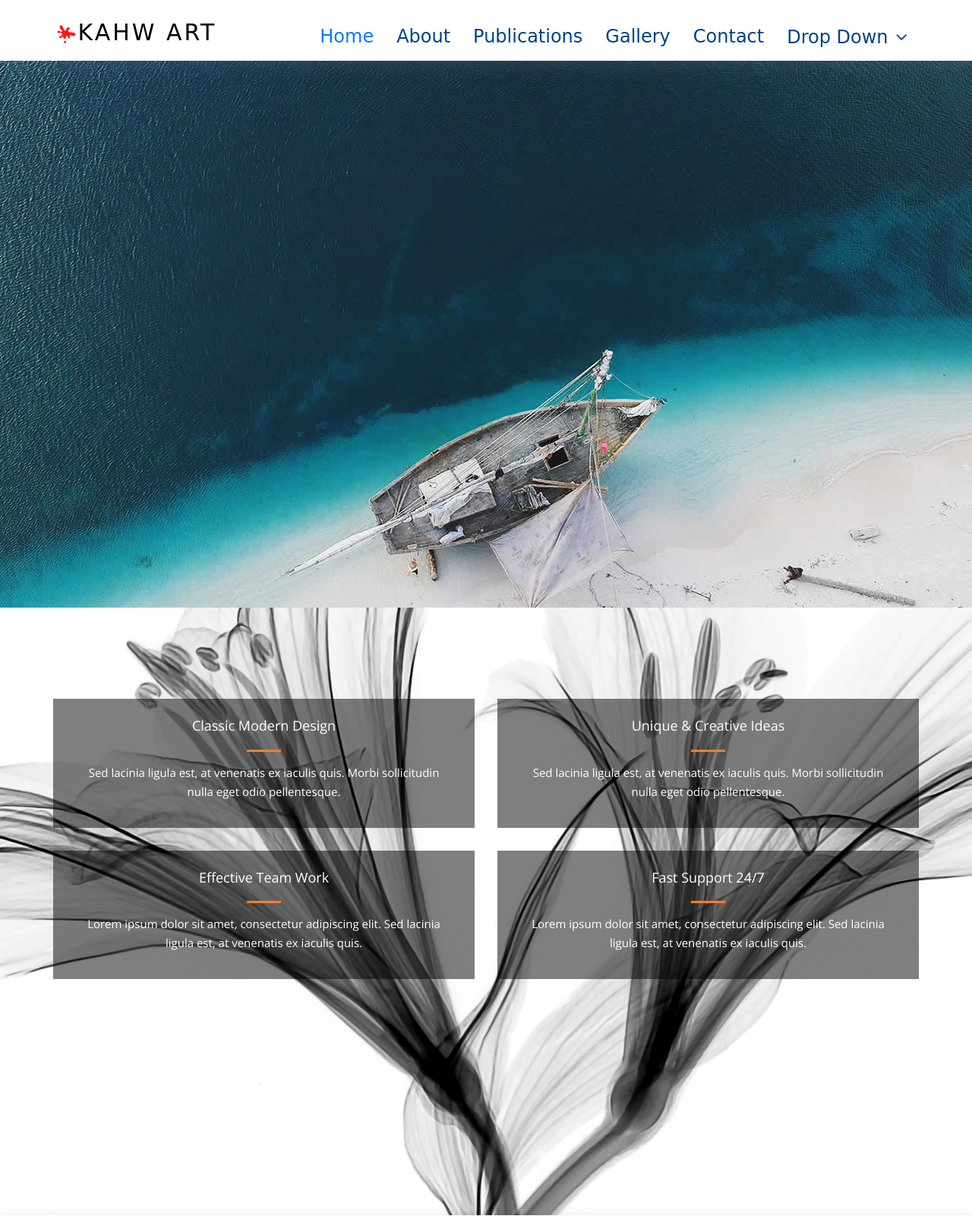
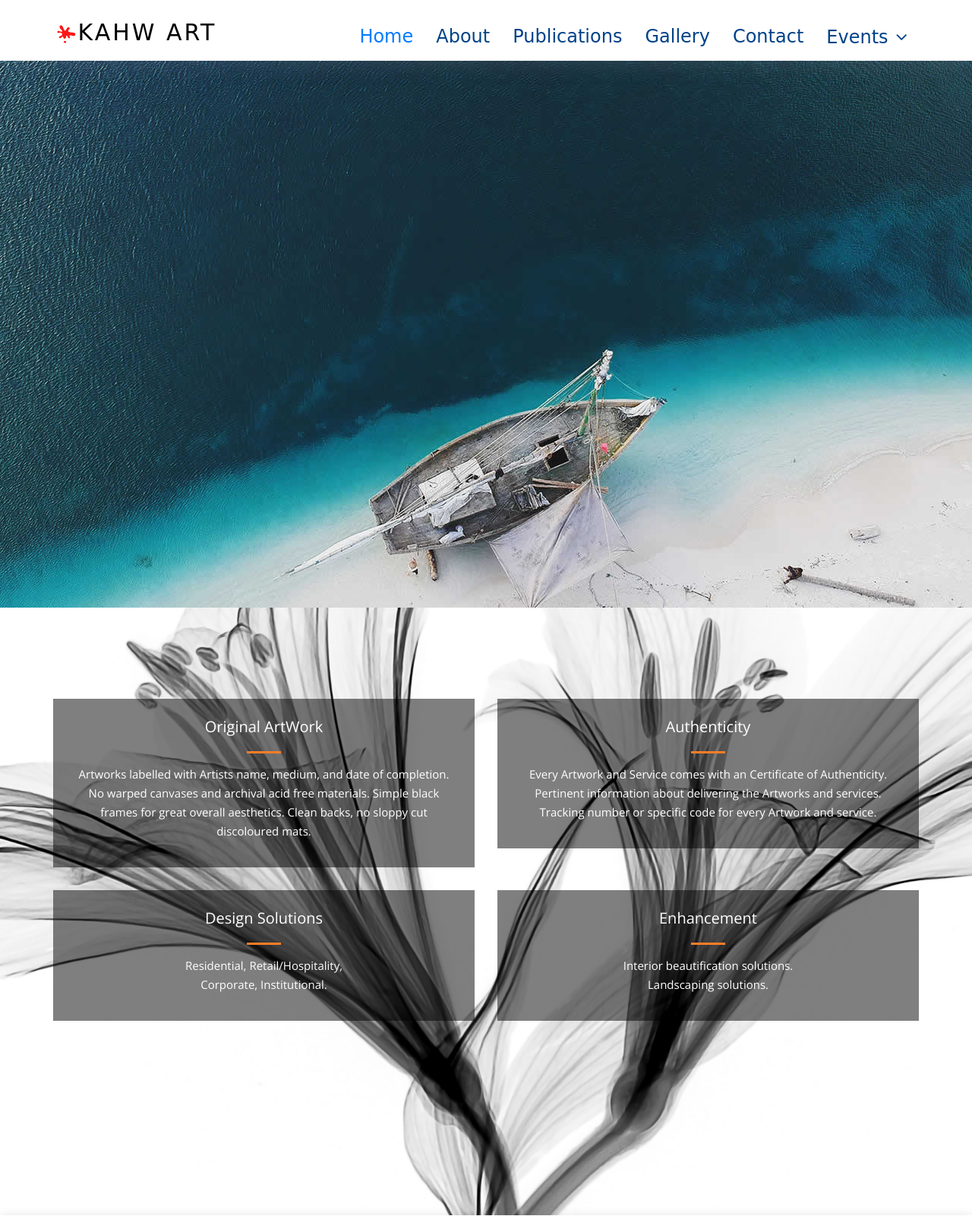
Before and after one commit to Nadeemaslam/artwebsite, a Django app: page / in a window 1280 px wide. Shown: the top 1601 px of the page at 76% size. Run offline with Django 3.2, Linux system fonts and the light colour scheme; some libraries are stand-ins or nearby versions; some web fonts are replaced.

Commit message:
art tiles added

```diff
--- a/artgallery/templates/artgallery/index.html
+++ b/artgallery/templates/artgallery/index.html
@@ -38,31 +38,47 @@
                 <div class="col-md-12">
                     <div class="row">
                         <div class="col-md-6">
-                            <div class="service-item">
-                                <h4>Classic Modern Design</h4>
+                            <div class="service-item zoomA" id="tile1">
+                                <h2>Original ArtWork</h2>
                                 <div class="line-dec"></div>
-                                <p>Sed lacinia ligula est, at venenatis ex iaculis quis. Morbi sollicitudin nulla eget odio pellentesque.</p>
+                                <p>Artworks labelled with Artists name, medium, and date of completion.
+
+                                        No warped canvases and archival acid free materials.
+
+                                        Simple black frames for great overall aesthetics.
+
+                                        Clean backs, no sloppy cut discoloured mats.
+                                        </p>
                             </div>
                         </div>
                         <div class="col-md-6">
-                            <div class="service-item">
-                                <h4>Unique &amp; Creative Ideas</h4>
+                            <div class="service-item zoomA" id="tile2">
+                                <h2>Authenticity</h2>
                                 <div class="line-dec"></div>
-                                <p>Sed lacinia ligula est, at venenatis ex iaculis quis. Morbi sollicitudin nulla eget odio pellentesque.</p>
+                                <p>Every Artwork and Service comes with an Certificate of Authenticity.
+                                    Pertinent
+                                    information about delivering  the Artworks and services.
+                                    Tracking number
+                                    or specific code for every Artwork and service.
+                                </p>
                             </div>
                         </div>
                         <div class="col-md-6">
-                            <div class="service-item">
-                                <h4>Effective Team Work</h4>
+                            <div class="service-item zoomA" id="tile3">
+                                <h2>Design Solutions</h2>
                                 <div class="line-dec"></div>
-                                <p>Lorem ipsum dolor sit amet, consectetur adipiscing elit. Sed lacinia ligula est, at venenatis ex iaculis quis.</p>
+                                <p>Residential, Retail/Hospitality, <br>Corporate,
+                                    Institutional.
+                                </p>
                             </div>
                         </div>
-                        <div class="col-md-6">
-                            <div class="service-item">
-                                <h4>Fast Support 24/7</h4>
+                        <div class="col-md-6 " >
+                            <div class="service-item zoomA" id="tile4">
+                                <h2>Enhancement</h2>
                                 <div class="line-dec"></div>
-                                <p>Lorem ipsum dolor sit amet, consectetur adipiscing elit. Sed lacinia ligula est, at venenatis ex iaculis quis.</p>
+                                <p>Interior beautification solutions.<br>
+                                        Landscaping solutions.
+                                </p>
                             </div>
                         </div>
                     </div>
--- a/templates/artwebsite/base.html
+++ b/templates/artwebsite/base.html
@@ -53,10 +53,10 @@
           <li><a href="{% url 'publications' %}">Publications</a></li>
           <li><a href="{% url 'gallery' %}">Gallery</a></li>
           <li><a href="{% url 'contact' %}">Contact</a></li>
-          <li class="drop-down"><a href="{% static 'artgallery/' %}">Drop Down</a>
+          <li class="drop-down"><a href="{% static 'artgallery/' %}">Events</a>
             <ul>
-              <li><a href="{% static 'artgallery/#' %}">Drop Down 1</a></li>
-              <li class="drop-down"><a href="{% static 'artgallery/#' %}">Drop Down 2</a>
+              <li><a href="{% static 'artgallery/#' %}">Exhibitions</a></li>
+              <li class="drop-down"><a href="{% static 'artgallery/#' %}">Workshops</a>
                 <ul>
                   <li><a href="{% static 'artgallery/#' %}">Deep Drop Down 1</a></li>
                   <li><a href="{% static 'artgallery/#' %}">Deep Drop Down 2</a></li>
@@ -65,9 +65,9 @@
                   <li><a href="{% static 'artgallery/#' %}">Deep Drop Down 5</a></li>
                 </ul>
               </li>
-              <li><a href="{% static 'artgallery/#' %}">Drop Down 3</a></li>
-              <li><a href="{% static 'artgallery/#' %}">Drop Down 4</a></li>
-              <li><a href="{% static 'artgallery/#' %}">Drop Down 5</a></li>
+              <li><a href="{% static 'artgallery/#' %}">Shows</a></li>
+              <li><a href="{% static 'artgallery/#' %}">Shop</a></li>
+              <li><a href="{% static 'artgallery/#' %}">Services</a></li>
             </ul>
           </li>
         </ul>
```
Also changed, not shown: static/artgallery/images/tile1.png (added), static/artgallery/images/tile2.png (added), static/artgallery/images/tile3.png (added), static/artgallery/images/tile4.png (added), static/artgallery/images/workshop.png (added).
